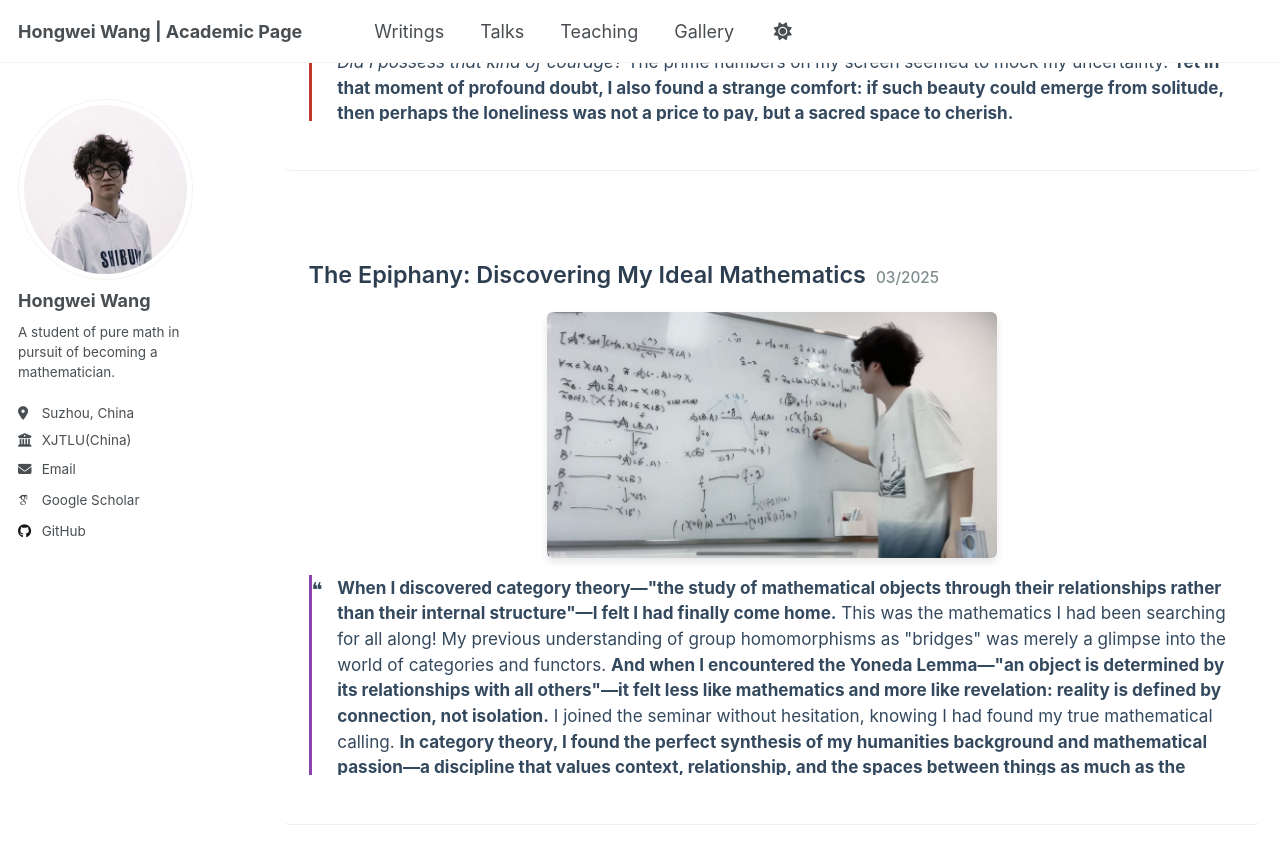
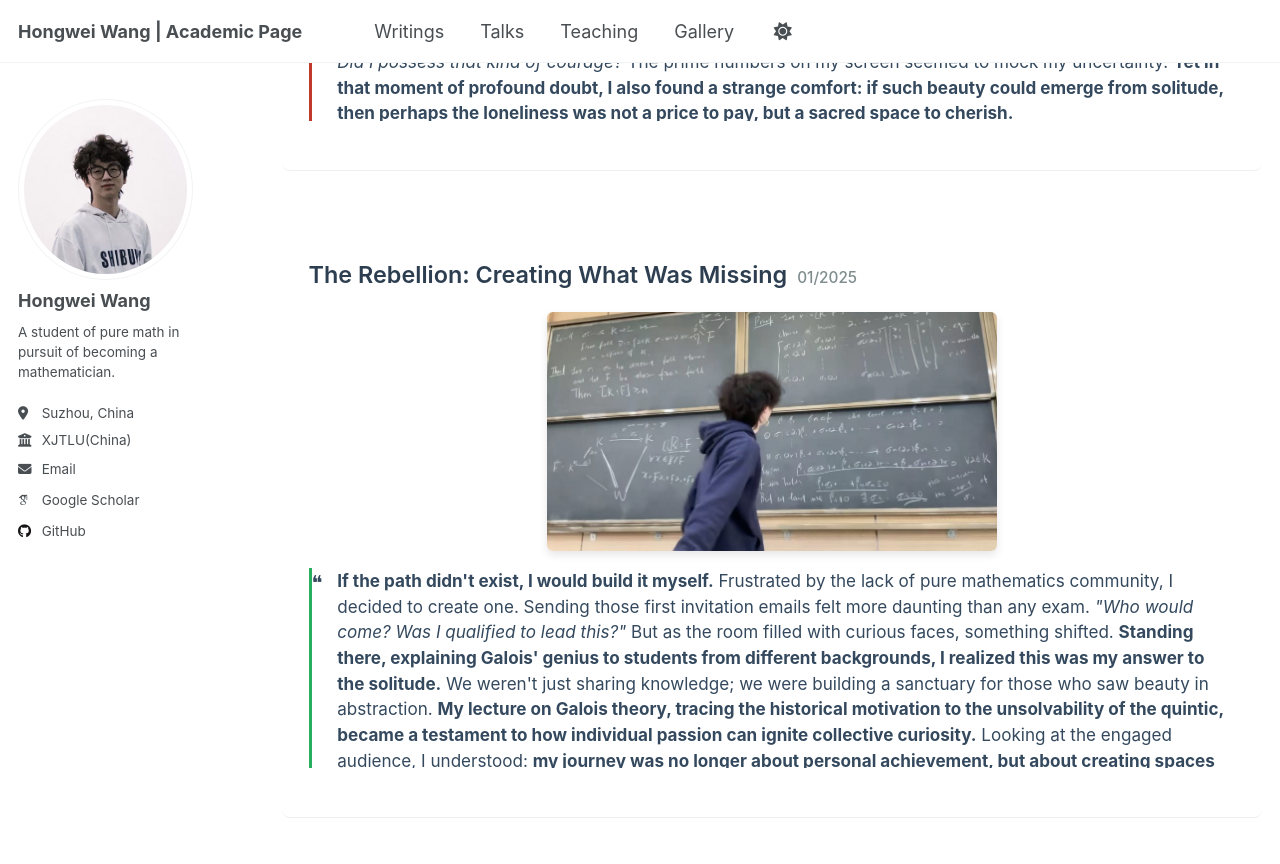
Before and after one commit to WangHongWei-AcademicPage/WangHongWei-AcademicPage.github.io, a Jekyll site: the page built from _pages/gallery.html, in a window 1280 px wide and 900 px high, scrolled down 3786 px. Shown: the top 864 px of the window. Built offline with Jekyll 4.4.1, drawn with Linux system fonts in a browser that asks for light colours; some web fonts are replaced; a script that is not in the unit is left out; some of the changed text lies outside the part shown.

Commit message:
Update gallery.html

```diff
--- a/_pages/gallery.html
+++ b/_pages/gallery.html
@@ -56,6 +56,7 @@ author_profile: true
     </p>
   </div>
 
+
   <div class="gallery-item" onclick="this.classList.toggle('expanded')">
     <div style="display: flex; align-items: baseline; margin-bottom: 1.2em;">
       <h3 style="margin: 0; color: #2c3e50; font-size: 1.3em; font-weight: 600;">The Solitude: Zhang Yitang's Mirror</h3>
@@ -65,6 +66,19 @@ author_profile: true
     <p style="margin-top: 1em; color: #34495e; font-size: 0.95em; line-height: 1.5; position: relative; padding-left: 1.5em; border-left: 3px solid #c0392b;">
       <span style="position: absolute; left: 0; top: 0; font-size: 1.2em;">❝</span>
       <strong>Listening to Professor Zhang recount his decades of solitary pursuit, I saw my future—and it terrified me.</strong> As he described working in isolation, driven only by mathematical intuition, I remembered my own lonely nights plotting prime number spirals, searching for patterns that might not even exist. <strong>His story wasn't just inspirational; it was a warning.</strong> Mathematics demands everything—your time, your relationships, your very identity. Walking back to my dorm, the weight of this realization crushed me. <em>Was I prepared for such solitude? Did I possess that kind of courage?</em> The prime numbers on my screen seemed to mock my uncertainty. <strong>Yet in that moment of profound doubt, I also found a strange comfort: if such beauty could emerge from solitude, then perhaps the loneliness was not a price to pay, but a sacred space to cherish.</strong>
+    </p>
+  </div>
+
+
+  <div class="gallery-item" onclick="this.classList.toggle('expanded')">
+    <div style="display: flex; align-items: baseline; margin-bottom: 1.2em;">
+      <h3 style="margin: 0; color: #2c3e50; font-size: 1.3em; font-weight: 600;">The Rebellion: Creating What Was Missing</h3>
+      <p style="margin: 0 0 0 10px; color: #7f8c8d; font-size: 0.85em; font-weight: 500; white-space: nowrap;">01/2025</p>
+    </div>
+    <img src="../assets/Galois.png" alt="Pure math seminar organization" style="max-width: 450px; width: 90%; height: auto; display: block; margin: 0 auto; border-radius: 6px; box-shadow: 0 4px 8px rgba(0,0,0,0.1);">
+    <p style="margin-top: 1em; color: #34495e; font-size: 0.95em; line-height: 1.5; position: relative; padding-left: 1.5em; border-left: 3px solid #27ae60;">
+      <span style="position: absolute; left: 0; top: 0; font-size: 1.2em;">❝</span>
+      <strong>If the path didn't exist, I would build it myself.</strong> Frustrated by the lack of pure mathematics community, I decided to create one. Sending those first invitation emails felt more daunting than any exam. <em>"Who would come? Was I qualified to lead this?"</em> But as the room filled with curious faces, something shifted. <strong>Standing there, explaining Galois' genius to students from different backgrounds, I realized this was my answer to the solitude.</strong> We weren't just sharing knowledge; we were building a sanctuary for those who saw beauty in abstraction. <strong>My lecture on Galois theory, tracing the historical motivation to the unsolvability of the quintic, became a testament to how individual passion can ignite collective curiosity.</strong> Looking at the engaged audience, I understood: <strong>my journey was no longer about personal achievement, but about creating spaces where mathematical beauty could flourish and where solitude could transform into shared wonder.</strong>
     </p>
   </div>
 
@@ -79,6 +93,7 @@ author_profile: true
       <strong>When I discovered category theory—"the study of mathematical objects through their relationships rather than their internal structure"—I felt I had finally come home.</strong> This was the mathematics I had been searching for all along! My previous understanding of group homomorphisms as "bridges" was merely a glimpse into the world of categories and functors. <strong>And when I encountered the Yoneda Lemma—"an object is determined by its relationships with all others"—it felt less like mathematics and more like revelation: reality is defined by connection, not isolation.</strong> I joined the seminar without hesitation, knowing I had found my true mathematical calling. <strong>In category theory, I found the perfect synthesis of my humanities background and mathematical passion—a discipline that values context, relationship, and the spaces between things as much as the things themselves.</strong>
     </p>
   </div>
+
 
   <div class="gallery-item" onclick="this.classList.toggle('expanded')">
     <div style="display: flex; align-items: baseline; margin-bottom: 1.2em;">
@@ -122,14 +137,14 @@ author_profile: true
   <h2 style="margin-bottom: 1.5em; font-weight: 300; font-size: 1.8em; letter-spacing: 1px; position: relative;">The Odyssey Continues</h2>
   <p style="font-size: 1.1em; line-height: 1.8; margin-bottom: 1.5em; font-style: italic; position: relative;">
     <strong>I am still on the path, and I will always be.</strong><br>
-    Looking back, I see that every struggle, every moment of doubt,<br>
-    was preparing me for this singular purpose that now defines my existence.
+    Looking back, I see that fate brought me here, that I brought myself here,<br>
+    or rather, that the mathematician I am destined to become guided me to this beginning.
   </p>
   <p style="font-size: 1.05em; line-height: 1.6; font-weight: 500; position: relative;">
-    <strong>Maybe not today, maybe not tomorrow, maybe not in the coming year.<br>
-    But this truth has become my compass, my conviction, my unshakable destiny:<br>
-    I will become a pure mathematician—fully, completely, unapologetically—<br>
-    for this is not just what I do, but who I am becoming with every passing moment.</strong>
+    <strong>Maybe not today, maybe not tomorrow,<br>
+    maybe not next month, maybe not next year...<br>
+    But one thing is certain: I will become a pure mathematician—<br>
+    a person defined and fulfilled by this very pursuit of purity.</strong>
   </p>
 </div>
 
```
